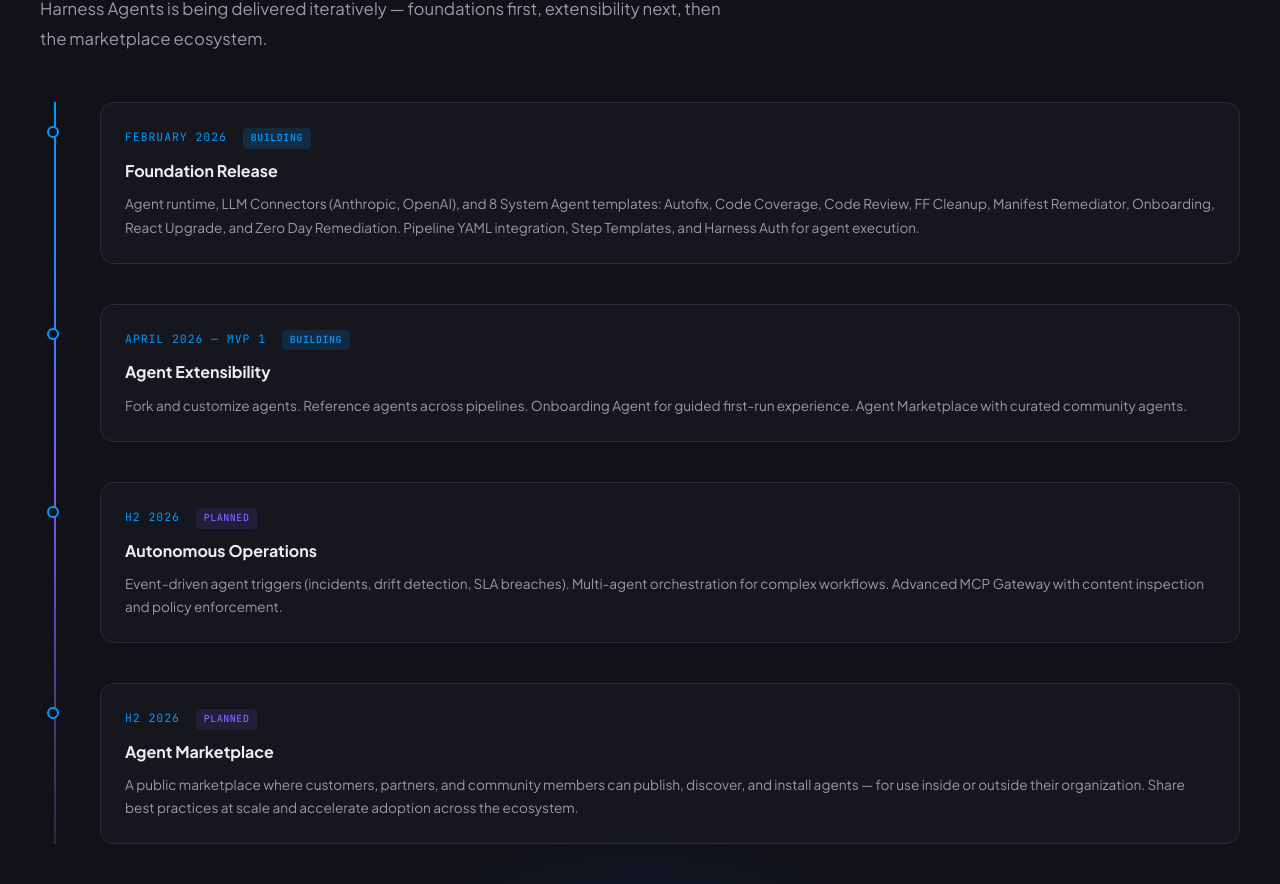
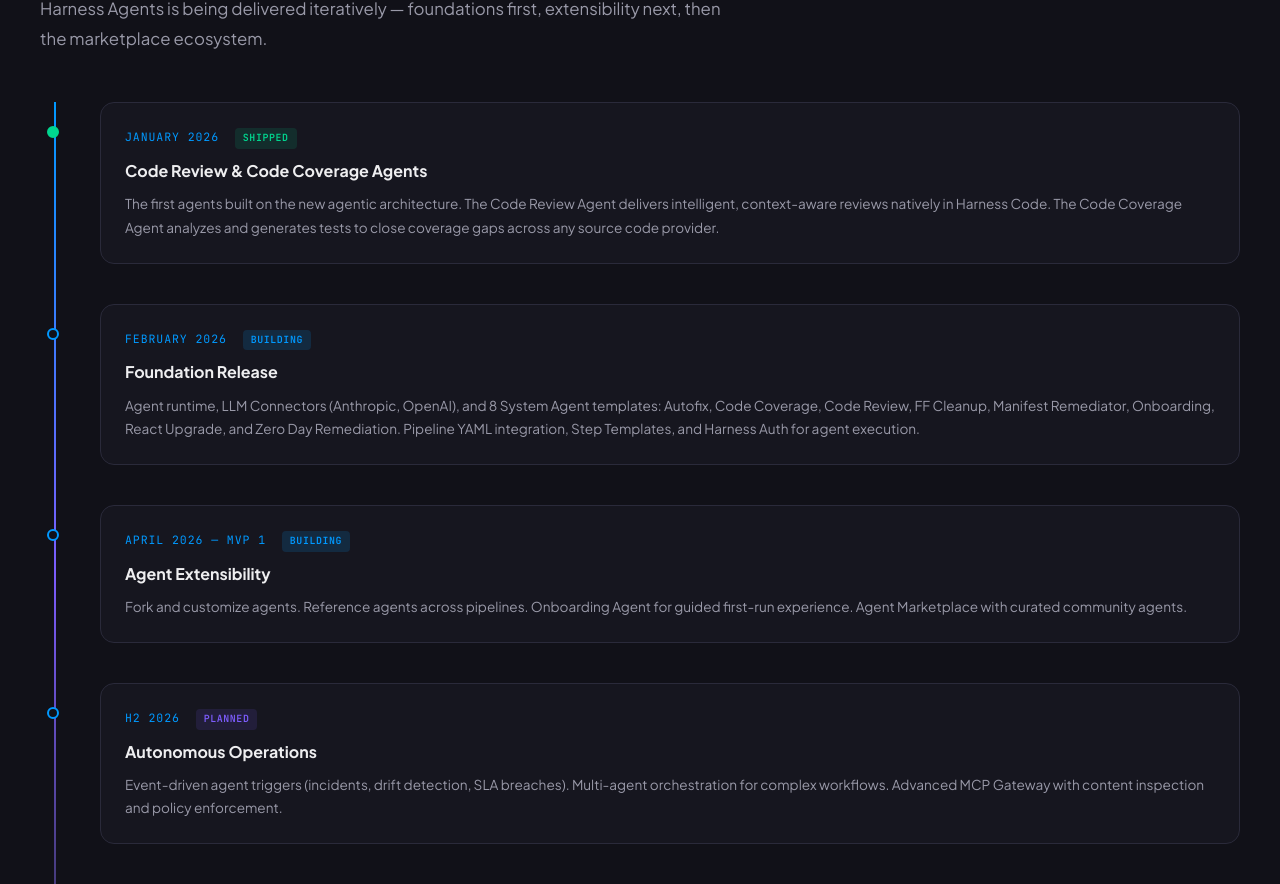
Before and after one commit to thisrohangupta/harness-agents-marketing, a Next.js app: page / in a window 1280 px wide. Shown: the part 7293-8177 px from the top of the page. Built offline with nearby package versions, Linux system fonts and the light colour scheme.

Commit message:
content: add shipped Code Review & Code Coverage agents to roadmap
Co-Authored-By: Claude Opus 4.6 <noreply@anthropic.com>

```diff
--- a/components/roadmap-section.tsx
+++ b/components/roadmap-section.tsx
@@ -1,4 +1,13 @@
 const timelineItems = [
+  {
+    date: "January 2026",
+    badge: "Shipped",
+    badgeClass: "bg-[rgba(0,214,143,0.12)] text-[var(--accent-green)]",
+    title: "Code Review & Code Coverage Agents",
+    description:
+      "The first agents built on the new agentic architecture. The Code Review Agent delivers intelligent, context-aware reviews natively in Harness Code. The Code Coverage Agent analyzes and generates tests to close coverage gaps across any source code provider.",
+    shipped: true,
+  },
   {
     date: "February 2026",
     badge: "Building",
```
